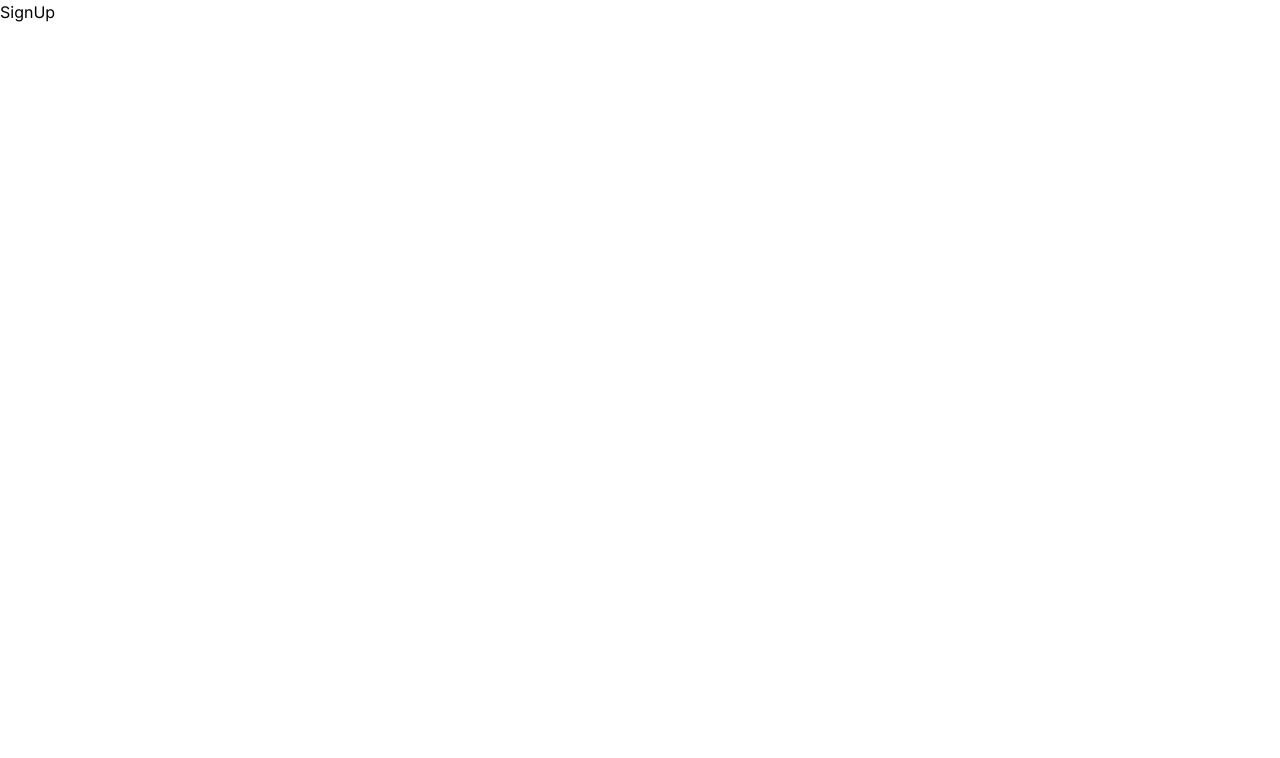
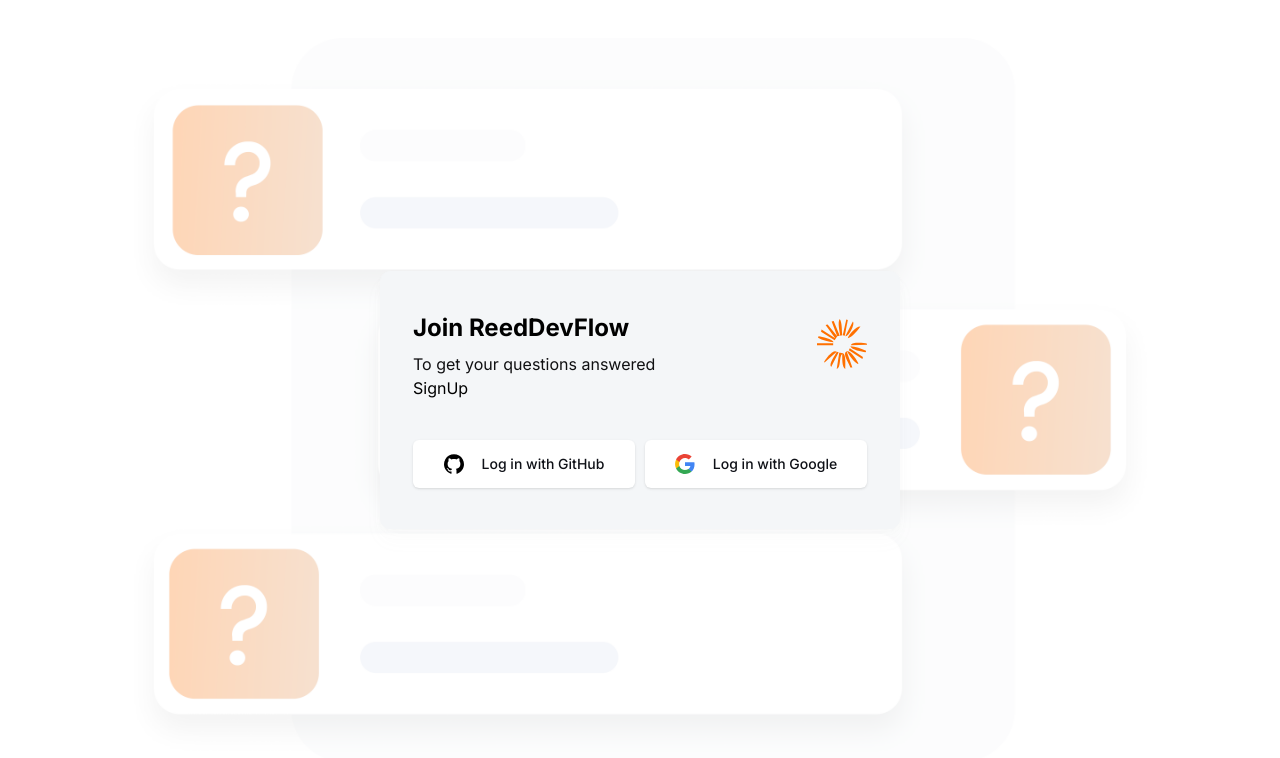
Before and after one commit to arfeloreed/reed-dev-flow, a Next.js app: page /sign-up in a window 1280 px wide. Shown: the top 758 px of the page. Built offline with nearby package versions, Linux system fonts and the light colour scheme.

Commit message:
setup auth for github

```diff
--- a/app/(auth)/layout.tsx
+++ b/app/(auth)/layout.tsx
@@ -1,7 +1,35 @@
+import Image from "next/image";
 import { ReactNode } from "react";
 
+import SocialAuthForm from "@components/forms/SocialAuthForm";
+
 const AuthLayout = ({ children }: { children: ReactNode }) => {
-  return <main>{children}</main>;
+  return (
+    <main className="flex min-h-screen items-center justify-center bg-auth-light bg-cover bg-center bg-no-repeat px-4 py-10 dark:bg-auth-dark">
+      <section className="light-border background-light800_dark200 shadow-light100_dark100 min-w-full rounded-[10px] border px-4 py-10 shadow-md sm:min-w-[520px] sm:px-8">
+        <div className="flex items-center justify-between gap-2">
+          <div className="space-y-2.5">
+            <h1 className="h2-bold text-dark100_light900">Join ReedDevFlow</h1>
+            <p className="paragraph-regular text-dark500_light400">
+              To get your questions answered
+            </p>
+          </div>
+
+          <Image
+            src="/images/site-logo.svg"
+            alt="DevFlow Logo"
+            width={50}
+            height={50}
+            className="object-contain"
+          />
+        </div>
+
+        {children}
+
+        <SocialAuthForm />
+      </section>
+    </main>
+  );
 };
 
 export default AuthLayout;
--- /dev/null
+++ b/app/api/auth/[...nextauth]/route.ts
@@ -0,0 +1,2 @@
+import { handlers } from "@auth"; // Referring to the auth.ts we just created
+export const { GET, POST } = handlers;
--- /dev/null
+++ b/components/forms/SocialAuthForm.tsx
@@ -0,0 +1,37 @@
+import Image from "next/image";
+import React from "react";
+
+import { Button } from "@components/ui/button";
+
+const SocialAuthForm = () => {
+  const buttonClass =
+    "background-dark400_light900 body-medium text-dark200_light800 min-h-12 flex-1 rounded-2 px-4 py-3.5";
+
+  return (
+    <div className="mt-10 flex flex-wrap gap-2.5">
+      <Button className={buttonClass}>
+        <Image
+          src="/icons/github.svg"
+          alt="Github Logo"
+          width={20}
+          height={20}
+          className="invert-colors mr-2.5 object-contain"
+        />
+        <span>Log in with GitHub</span>
+      </Button>
+
+      <Button className={buttonClass}>
+        <Image
+          src="/icons/google.svg"
+          alt="Google Logo"
+          width={20}
+          height={20}
+          className="mr-2.5 object-contain"
+        />
+        <span>Log in with Google</span>
+      </Button>
+    </div>
+  );
+};
+
+export default SocialAuthForm;
--- /dev/null
+++ b/middleware.ts
@@ -0,0 +1 @@
+export { auth as middleware } from "@auth";
--- a/package.json
+++ b/package.json
@@ -18,6 +18,7 @@
     "eslint-plugin-tailwindcss": "^3.17.5",
     "lucide-react": "^0.456.0",
     "next": "15.0.3",
+    "next-auth": "^5.0.0-beta.25",
     "next-themes": "^0.4.3",
     "prettier": "^3.3.3",
     "react": "19.0.0-rc-66855b96-20241106",
```
Also changed, not shown: auth.ts (added, +7 -0 lines), 1 other file (tests, documents, lock files or other folders).
